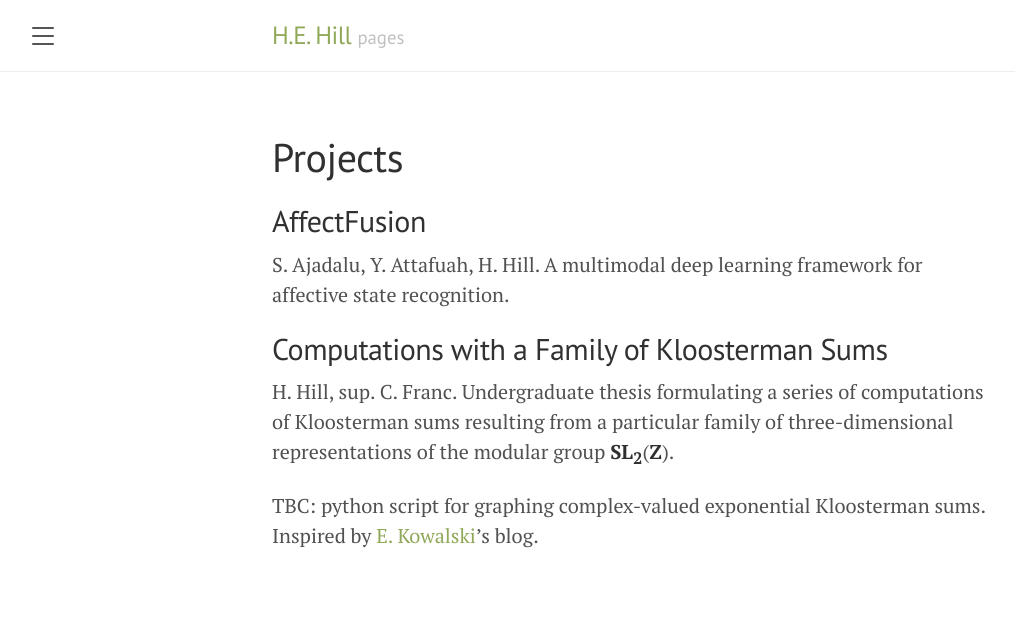
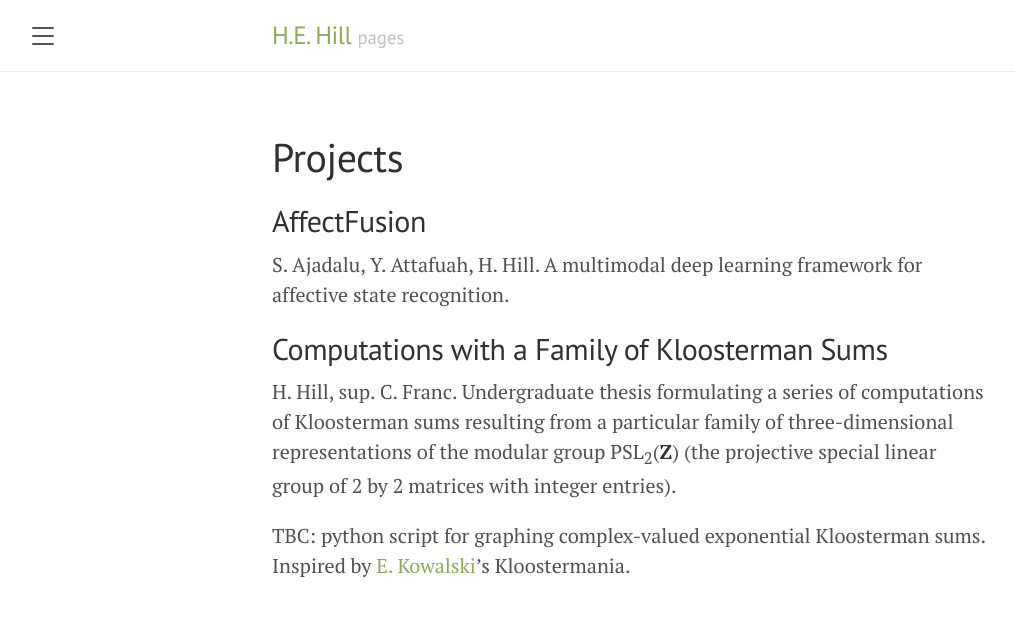
Before and after one commit to hidekihill/hidekihill.github.io, a Jekyll site: the page built from projects.md, in a window 1280 px wide. Shown: the top 617 px of the page, without its empty margins (8-1023 px from the left). Built offline with Jekyll 4.4.1, drawn with Linux system fonts in a browser that asks for light colours.

Commit message:
Update projects.md

```diff
--- a/projects.md
+++ b/projects.md
@@ -8,6 +8,6 @@ S. Ajadalu, Y. Attafuah, H. Hill. A multimodal deep learning framework for affec
 
 ## Computations with a Family of Kloosterman Sums
 H. Hill, sup. C. Franc. Undergraduate thesis formulating a series of computations of Kloosterman sums resulting from a particular family of three-dimensional representations
-of the modular group **SL**<sub>**2**</sub>(**Z**).
+of the modular group PSL<sub>2</sub>(**Z**) (the projective special linear group of 2 by 2 matrices with integer entries).
 
-TBC: python script for graphing complex-valued exponential Kloosterman sums. Inspired by <a href="https://blogs.ethz.ch/kowalski/the-kloostermania-page/">E. Kowalski</a>'s blog.
+TBC: python script for graphing complex-valued exponential Kloosterman sums. Inspired by <a href="https://blogs.ethz.ch/kowalski/the-kloostermania-page/">E. Kowalski</a>'s Kloostermania.
```
